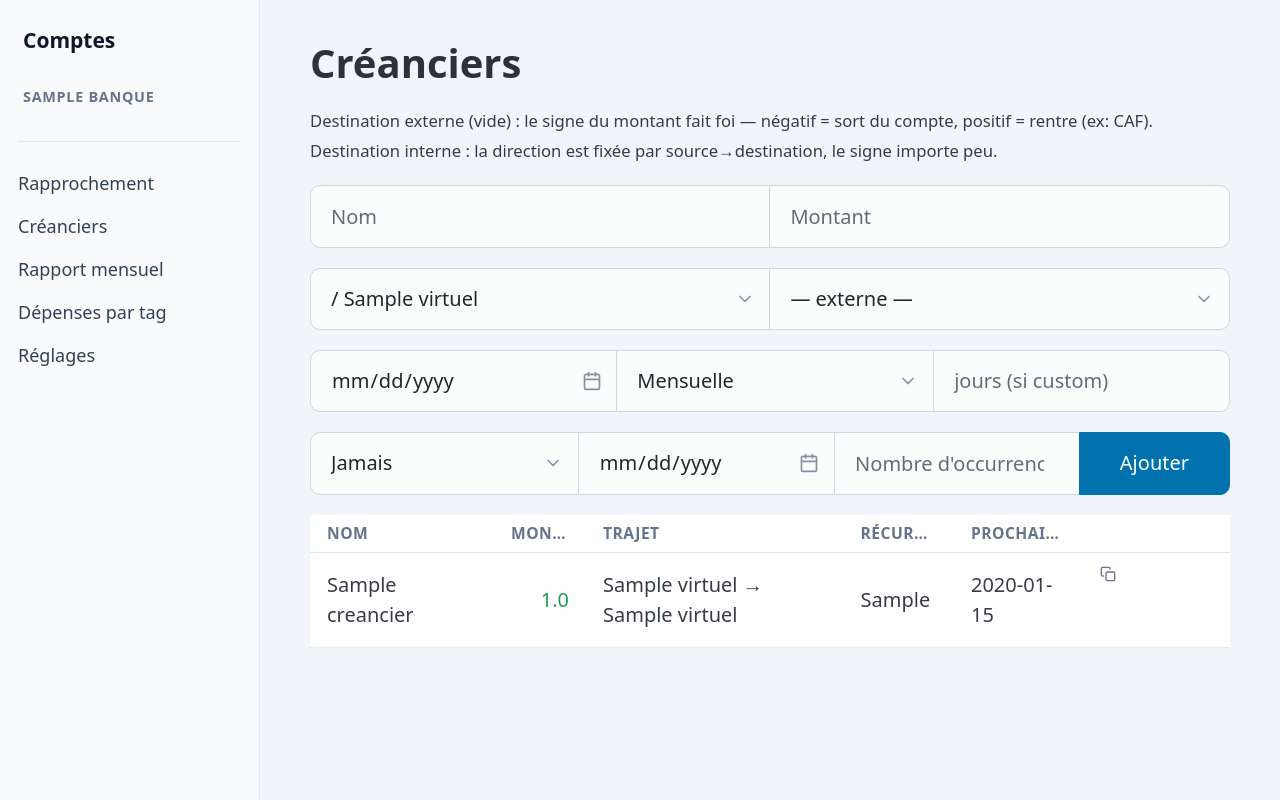
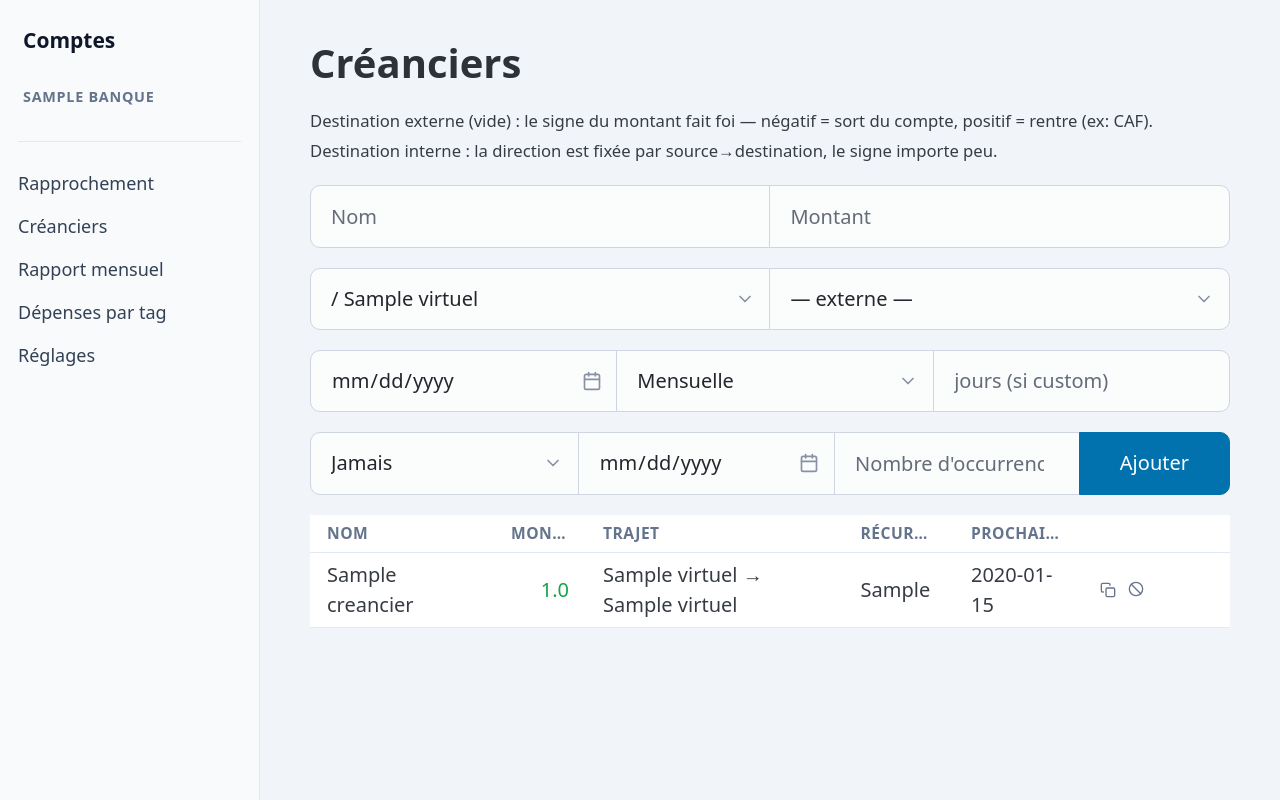
Before and after one commit to DessaiImrane/compteperso, a FastAPI app: page /creanciers in a window 1280 px wide. Run offline with FastAPI, Linux system fonts and the light colour scheme; tables that the repository leaves empty hold one stand-in row (values such as "Sample post"); parts of the project's set-up code (start-up, migrations or seed data) failed here and were passed over; some libraries are stand-ins or nearby versions.

Commit message:
fix: icon buttons invisible (Pico's default button color was white-on-transparent)
button.icon-btn now fully resets Pico's button chrome and sets an explicit
color, instead of only overriding background/border/padding. Also wrapped
the creanciers action cell in a flex row so the duplicate/disable icons
align instead of floating.

```diff
--- a/app/templates/banques/detail.html
+++ b/app/templates/banques/detail.html
@@ -28,7 +28,7 @@
         <td>
           {% if c.compte.actif %}
           <form method="post" action="/comptes/{{ c.compte.id }}/archiver">
-            <button type="submit" class="icon-link" style="background:none; border:none; padding:0;" title="Archiver">{{ archive_icon() }}</button>
+            <button type="submit" class="icon-btn" title="Archiver">{{ archive_icon() }}</button>
           </form>
           {% endif %}
         </td>
--- a/app/templates/base.html
+++ b/app/templates/base.html
@@ -72,6 +72,12 @@
     tr.row-clickable:hover { background: var(--row-hover); }
     a.icon-link { display: inline-flex; align-items: center; color: #64748b; }
     a.icon-link:hover { color: var(--accent); }
+    .row-actions { display: flex; align-items: center; gap: 0.6rem; }
+    button.icon-btn {
+      background: none; border: none; padding: 0; margin: 0; box-shadow: none;
+      display: inline-flex; align-items: center; color: #64748b; cursor: pointer;
+    }
+    button.icon-btn:hover { color: var(--accent); background: none; }
     thead th { color: #64748b; font-size: 0.78rem; text-transform: uppercase; letter-spacing: .03em; border-bottom: 1px solid var(--sidebar-border); }
     tbody tr { border-bottom: 1px solid #f1f5f9; }
     .num { text-align: right; font-variant-numeric: tabular-nums; }
--- a/app/templates/creanciers/list.html
+++ b/app/templates/creanciers/list.html
@@ -59,12 +59,14 @@
         <td>{{ c.recurrence }}</td>
         <td>{{ c.date_prochaine_echeance or "—" }}</td>
         <td>
-          <a class="icon-link" href="/creanciers/{{ c.id }}/dupliquer" title="Dupliquer">{{ duplicate_icon() }}</a>
-          {% if c.actif %}
-          <form method="post" action="/creanciers/{{ c.id }}/desactiver" style="display:inline">
-            <button type="submit" class="icon-link" style="background:none; border:none; padding:0;" title="Désactiver">{{ disable_icon() }}</button>
-          </form>
-          {% endif %}
+          <div class="row-actions">
+            <a class="icon-link" href="/creanciers/{{ c.id }}/dupliquer" title="Dupliquer">{{ duplicate_icon() }}</a>
+            {% if c.actif %}
+            <form method="post" action="/creanciers/{{ c.id }}/desactiver">
+              <button type="submit" class="icon-btn" title="Désactiver">{{ disable_icon() }}</button>
+            </form>
+            {% endif %}
+          </div>
         </td>
       </tr>
     {% endfor %}
```
